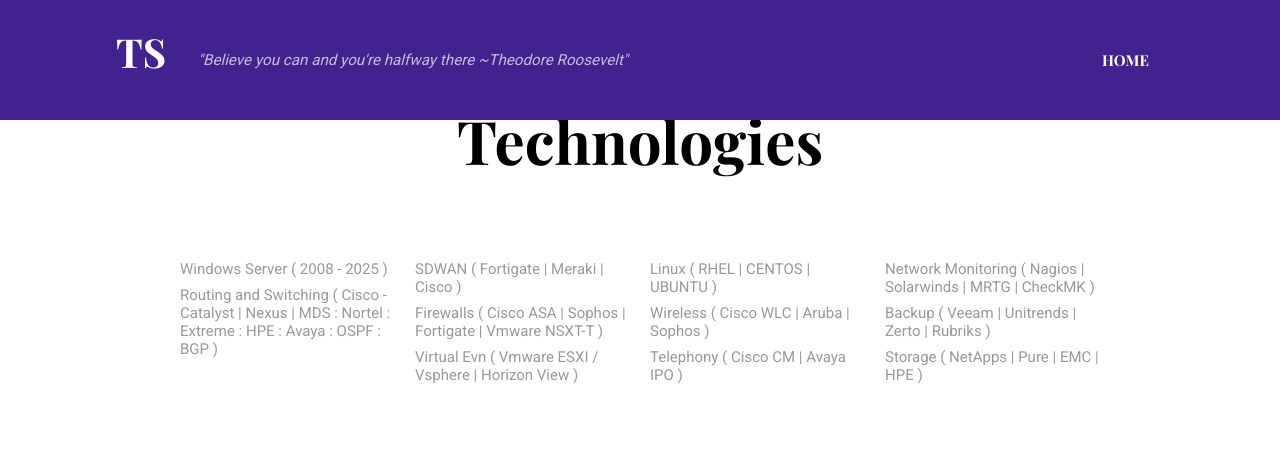
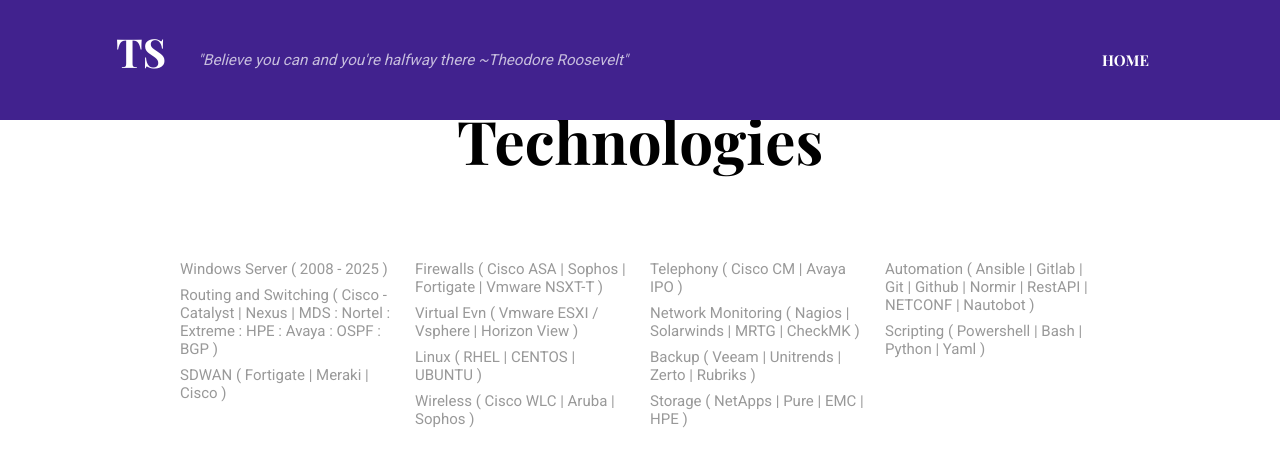
Before and after one commit to swid-tom/swid-tom.github.io, a Jekyll site: the page built from index.html, in a window 1280 px wide and 900 px high, scrolled down 4056 px, cut to the strip 0-524 px from the top of the window. Shown: the top 467 px of the strip. Built offline with Jekyll 4.4.1, drawn with Linux system fonts in a browser that asks for light colours.

Commit message:
Update settings.yml

```diff
--- a/_data/settings.yml
+++ b/_data/settings.yml
@@ -184,6 +184,8 @@
   - text: "Network Monitoring ( Nagios | Solarwinds | MRTG | CheckMK )"
   - text: "Backup ( Veeam | Unitrends | Zerto | Rubriks )"
   - text: "Storage ( NetApps | Pure | EMC | HPE )"
+  - text: "Automation ( Ansible | Gitlab | Git | Github | Normir | RestAPI | NETCONF | Nautobot )"
+  - text: "Scripting ( Powershell | Bash | Python | Yaml )"
     # url optional—omit if you just want plain text
 
 
```
